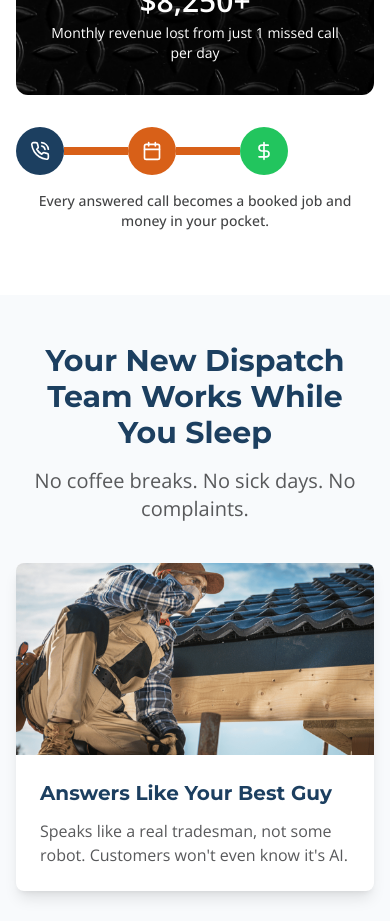
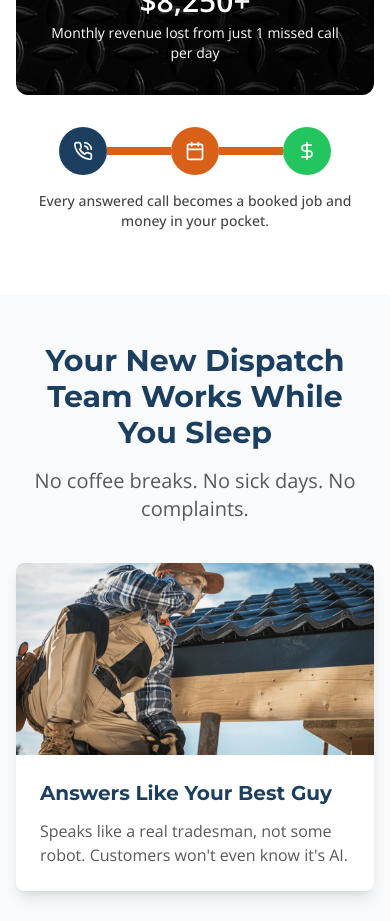
Before and after one commit to taren-cary/forge_command_landing, a React (Vite) app: page / in a window 390 px wide. Shown: the part 2660-3581 px from the top of the page. Built offline with nearby package versions, Linux system fonts and the light colour scheme.

Commit message:
Adjusted Early Catalyst Element

```diff
--- a/src/components/EarlyCatalyst.tsx
+++ b/src/components/EarlyCatalyst.tsx
@@ -113,9 +113,9 @@ const EarlyCatalyst = () => {
 
           {/* Animation showing calls converting to cash */}
           <div className="flex justify-center mt-8 md:mt-12">
-            <div className="relative">
+            <div className="relative w-full">
               {/* Mobile Animation - Only visible on small screens */}
-              <div className="flex md:hidden items-center">
+              <div className="flex md:hidden items-center justify-center w-full">
                 <div className="w-12 h-12 sm:w-14 sm:h-14 rounded-full bg-primary flex items-center justify-center">
                   <PhoneCall className="text-white" size={20} />
                 </div>
@@ -130,7 +130,7 @@ const EarlyCatalyst = () => {
               </div>
 
               {/* Desktop Animation - Only visible on medium+ screens */}
-              <div className="hidden md:flex items-center">
+              <div className="hidden md:flex items-center justify-center w-full">
                 <div className="w-16 h-16 rounded-full bg-primary flex items-center justify-center">
                   <PhoneCall className="text-white" size={24} />
                 </div>
```
